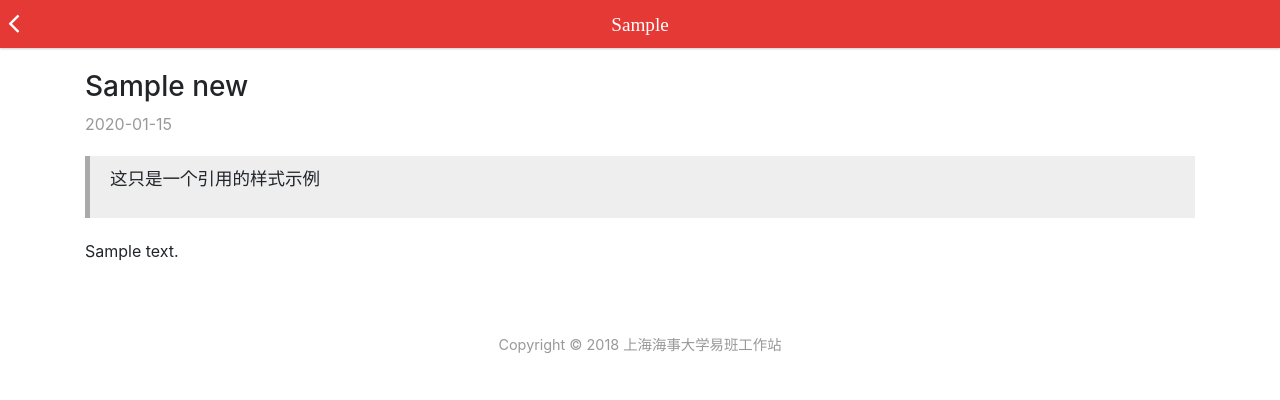
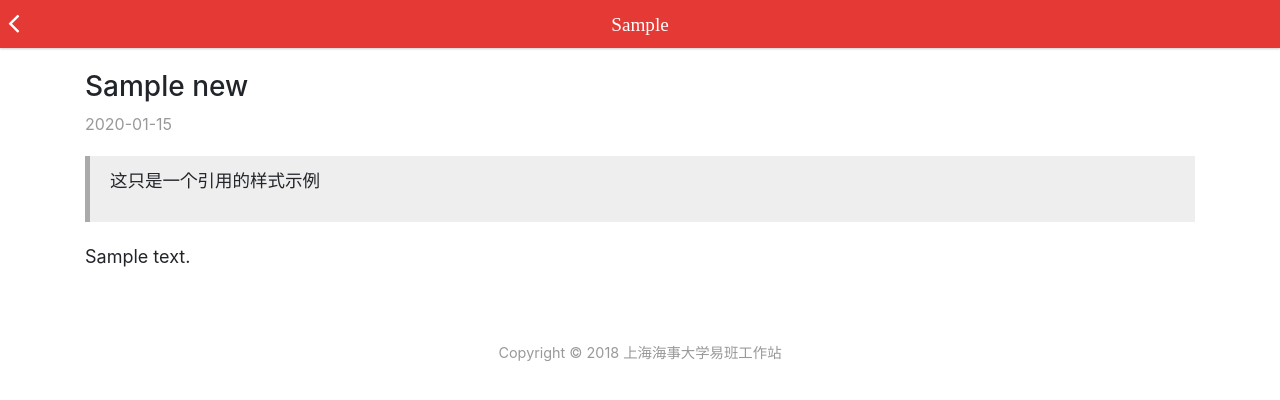
Before and after one commit to lvtoo/eclass, a Django app: page /detail/1 in a window 1280 px wide. Shown: the top 400 px of the page. Run offline with Django 3.2, Linux system fonts and the light colour scheme; tables that the repository leaves empty hold one stand-in row (values such as "Sample post"); some libraries are stand-ins or nearby versions.

Commit message:
增加过滤器使显示更正常
Signed-off-by: jsz <jsz14897502@163.com>

```diff
--- a/home/robot/robot_note_info.py
+++ b/home/robot/robot_note_info.py
@@ -19,7 +19,7 @@ for i in tr:
     items = cont("p").items()
     text = ""
     for i in items:
-        text = text + i.text() + '\n'
+        text = text + i.text() + '\n\n'
     obj = New.objects.filter(source=lec_urls)
     if not obj:
         new = New(title=i_title, public=i_department, source=lec_urls, text=text, type='讲座通知', pub_date=i_time)
--- a/home/static/css/news-detail.css
+++ b/home/static/css/news-detail.css
@@ -18,8 +18,9 @@ label {
 
 .news-content {
     margin-top: 20px;
-    font-size: 16px;
-    line-height: 26px;
+    margin-bottom: 20px;
+    font-size: 18px;
+    line-height: 30px;
     text-align: justify;
 }
 
--- a/templates/home/detail.html
+++ b/templates/home/detail.html
@@ -33,7 +33,7 @@
         <p>这只是一个引用的样式示例</p>
       </blockquote>
       <p>
-      {{ text }}
+      {{ text|linebreaks }}
       </p>
 
     </div>
```
